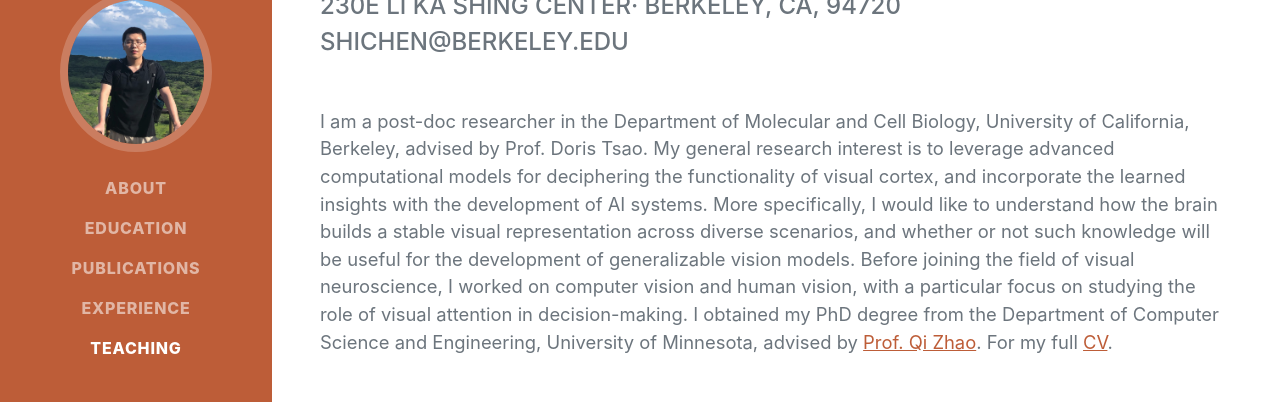
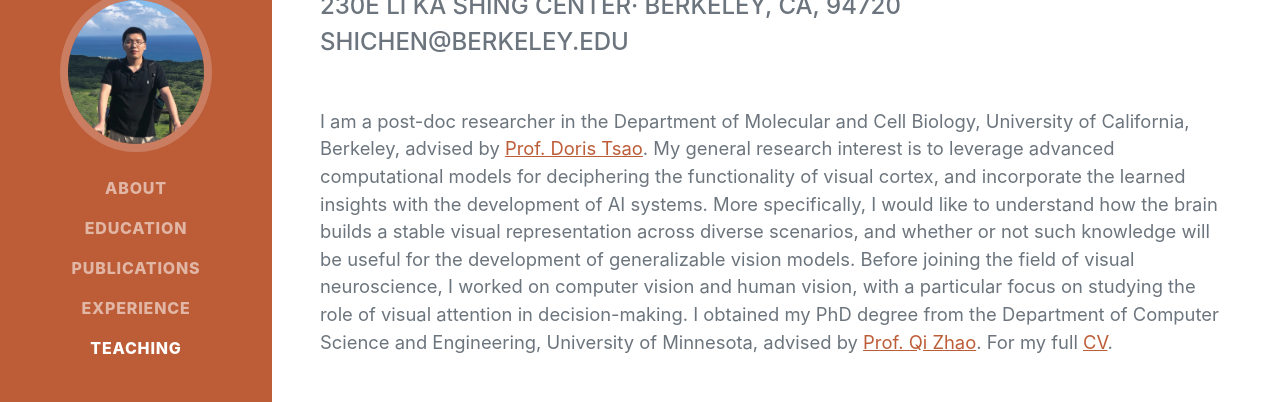
Before and after one commit to szzexpoi/szzexpoi.github.io, a plain HTML site: page index.html in a window 1280 px wide. Shown: the part 224-626 px from the top of the page. Drawn offline with nearby package versions, Linux system fonts and the light colour scheme; a web font is replaced by a local one.

Commit message:
update intro

```diff
--- a/index.html
+++ b/index.html
@@ -46,7 +46,7 @@
                         230E Li Ka Shing Center· Berkeley, CA, 94720 <br>
                         shichen@berkeley.edu
                     </div>
-                    <p class="lead mb-5"> I am a post-doc researcher in the Department of Molecular and Cell Biology, University of California, Berkeley, advised by <a href="https://tsaolab.berkeley.edu/"></a>Prof. Doris Tsao</a>. My general research interest is to leverage advanced computational models for deciphering the functionality of visual cortex, and incorporate the learned insights with the development of AI systems. More specifically, I would like to understand how the brain builds a stable visual representation across diverse scenarios, and whether or not such knowledge will be useful for the development of generalizable vision models. Before joining the field of visual neuroscience, I worked on computer vision and human vision, with a particular focus on studying the role of visual attention in decision-making. I obtained my PhD degree from the Department of Computer Science and Engineering, University of Minnesota, advised by
+                    <p class="lead mb-5"> I am a post-doc researcher in the Department of Molecular and Cell Biology, University of California, Berkeley, advised by <a href="https://tsaolab.berkeley.edu/">Prof. Doris Tsao</a>. My general research interest is to leverage advanced computational models for deciphering the functionality of visual cortex, and incorporate the learned insights with the development of AI systems. More specifically, I would like to understand how the brain builds a stable visual representation across diverse scenarios, and whether or not such knowledge will be useful for the development of generalizable vision models. Before joining the field of visual neuroscience, I worked on computer vision and human vision, with a particular focus on studying the role of visual attention in decision-making. I obtained my PhD degree from the Department of Computer Science and Engineering, University of Minnesota, advised by
                       <a href="https://www-users.cse.umn.edu/~qzhao/">Prof. Qi Zhao</a>. For my full <a href="assets/resume/resume.pdf">CV</a>.
                       <br>
                     </p>
```
